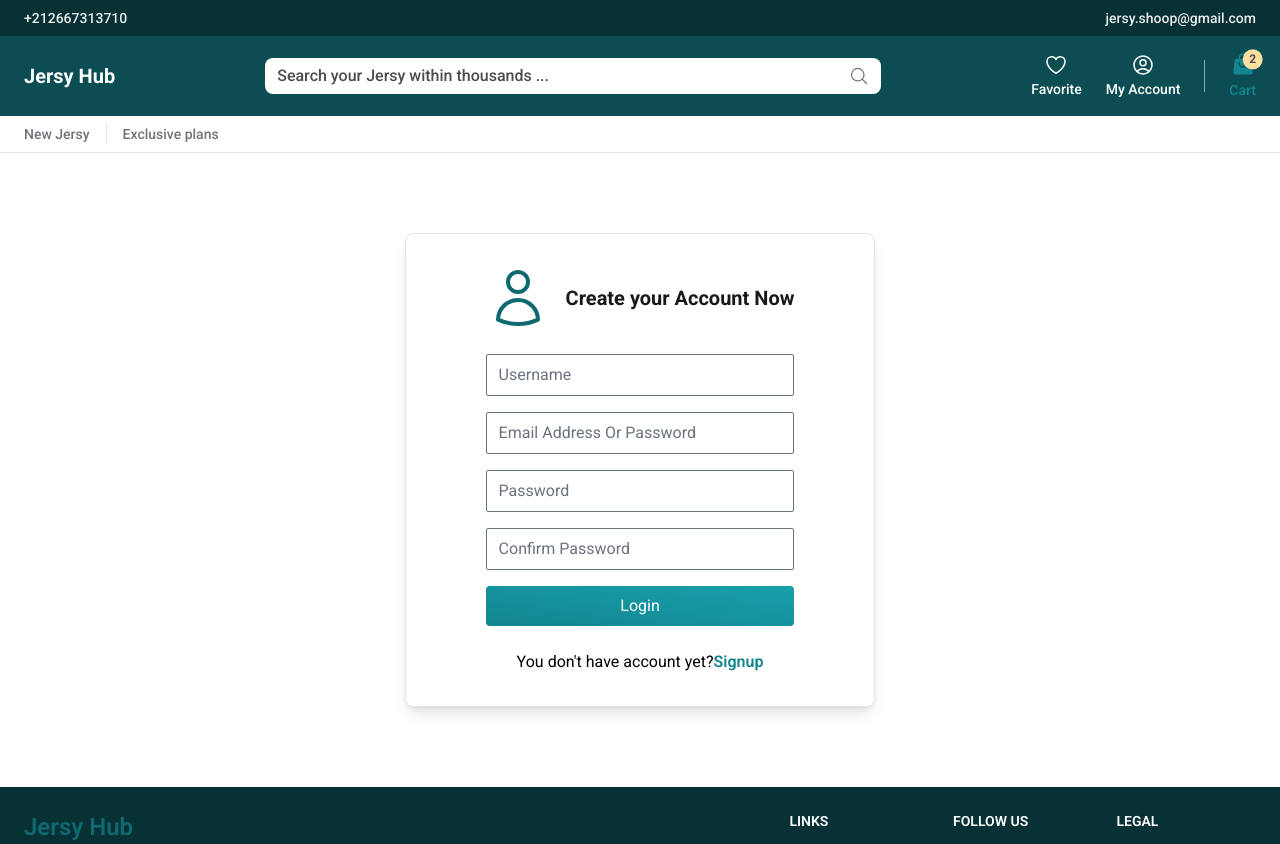
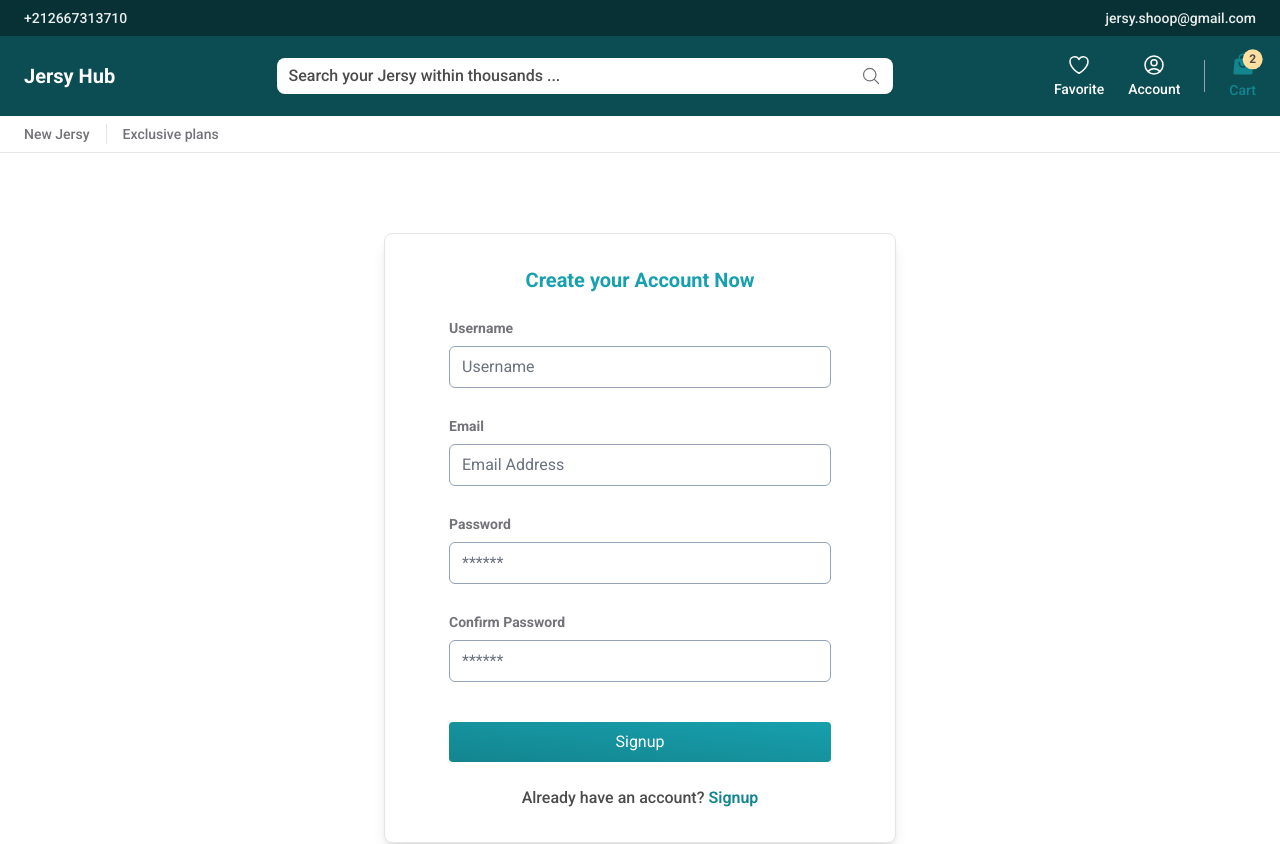
Before and after one commit to yacineahmaich/mega-mart-front, a React (Vite) app: page /account/signup in a window 1280 px wide. Shown: the top 844 px of the page. Built offline with nearby package versions, Linux system fonts and the light colour scheme; no server answers.

Commit message:
🚀 prepare auth forms

```diff
--- a/src/components/client/Header.tsx
+++ b/src/components/client/Header.tsx
@@ -41,10 +41,14 @@ const Header = () => {
               <HeartIcon className="w-6 h-6 sm:h-6 sm:w-6" />
               <span className="hidden sm:block">Favorite</span>
             </div>
-            <div className="flex flex-col items-center space-y-0.5 text-sm font-medium text-white transition-colors cursor-pointer hover:text-slate-200">
-              <UserCircleIcon className="w-6 h-6 sm:h-6 sm:w-6" />
-              <span className="hidden sm:block">My Account</span>
-            </div>
+
+            <Link to="/account/login">
+              <div className="flex flex-col items-center space-y-0.5 text-sm font-medium text-white transition-colors cursor-pointer hover:text-slate-200">
+                <UserCircleIcon className="w-6 h-6 sm:h-6 sm:w-6" />
+                <span className="hidden sm:block">Account</span>
+              </div>
+            </Link>
+
             <div className="w-[1px] h-8 bg-slate-400"></div>
             <MiniCartButton />
           </div>
--- a/src/pages/guest/AuthLayout.tsx
+++ b/src/pages/guest/AuthLayout.tsx
@@ -3,7 +3,7 @@ import { Outlet } from 'react-router-dom'
 const AuthLayout = () => {
   return (
     <section className="px-3">
-      <div className="px-12 py-8 mx-auto my-10 bg-white border rounded-lg shadow-lg md:px-16 lg:px-20 md:my-20 w-fit border-gray">
+      <div className="max-w-lg px-12 py-8 mx-auto my-10 bg-white border rounded-lg shadow-lg md:px-16 lg:px-16 md:my-20 border-gray">
         <Outlet />
       </div>
     </section>
--- a/src/pages/guest/Login.tsx
+++ b/src/pages/guest/Login.tsx
@@ -1,39 +1,92 @@
-import { UserIcon } from '@heroicons/react/24/outline'
 import { Link } from 'react-router-dom'
+import { ExclamationTriangleIcon } from '@heroicons/react/24/outline'
+import { Formik, Form, Field, ErrorMessage } from 'formik'
+import { loginSchema } from '../../utils/validation/auth'
 
 const Login = () => {
+  const initialValues = {
+    email: '',
+    password: '',
+  }
+
+  const handleSubmit = (values: typeof initialValues) => {
+    console.log(values)
+  }
+
   return (
-    <div className="space-y-6">
-      <div className="flex items-center gap-4">
-        <UserIcon className="w-16 h-16 text-primary-700" />
-        <h4 className="text-xl font-bold text-dark-800">
-          Login To your Account
-        </h4>
+    <div className="space-y-4">
+      <h4 className="text-xl font-bold text-center text-primary-500">
+        Login To your Account
+      </h4>
+
+      <div>
+        <Formik
+          initialValues={initialValues}
+          onSubmit={handleSubmit}
+          validationSchema={loginSchema}
+        >
+          <Form>
+            <div className="relative mb-7">
+              <label
+                className="block mb-2 text-sm font-bold w-fit text-dark-500"
+                htmlFor="email"
+              >
+                Email
+              </label>
+              <Field
+                type="text"
+                name="email"
+                id="email"
+                className="block w-full rounded-md focus:ring-2 focus:ring-primary-500 border-slate-400 focus:border-transparent form-input"
+                placeholder="Username"
+              />
+              <ErrorMessage
+                name="email"
+                render={msg => (
+                  <p className="absolute mt-1 text-xs font-bold top-full text-danger-400">
+                    <ExclamationTriangleIcon className="inline w-5 h-5" />
+                    &nbsp;
+                    <span>{msg}</span>
+                  </p>
+                )}
+              />
+            </div>
+            <div className="relative mb-7">
+              <label
+                className="block mb-2 text-sm font-bold w-fit text-dark-500"
+                htmlFor="password"
+              >
+                Password
+              </label>
+              <Field
+                type="password"
+                name="password"
+                id="password"
+                className="block w-full rounded-md focus:ring-2 focus:ring-primary-500 border-slate-400 focus:border-transparent form-input"
+                placeholder="******"
+              />
+              <ErrorMessage
+                name="password"
+                render={msg => (
+                  <p className="absolute mt-1 text-xs font-bold top-full text-danger-400">
+                    <ExclamationTriangleIcon className="inline w-5 h-5" />
+                    &nbsp;
+                    <span>{msg}</span>
+                  </p>
+                )}
+              />
+            </div>
+            <button className="w-full py-2 mt-3 text-white transition-colors rounded from-primary-600 to-primary-500 bg-gradient-to-tr hover:to-primary-600">
+              Login
+            </button>
+          </Form>
+        </Formik>
       </div>
 
-      <div>
-        <form className="space-y-4">
-          <input
-            type="text"
-            className="block w-full rounded-sm focus:ring-2 focus:ring-primary-500 focus:border-transparent form-input"
-            placeholder="Email Address Or Password"
-          />
-          <input
-            type="password"
-            className="block w-full rounded-sm focus:ring-2 focus:ring-primary-500 focus:border-transparent form-input"
-            placeholder="Password"
-          />
-
-          <button className="w-full py-2 text-white transition-colors rounded from-primary-600 to-primary-500 bg-gradient-to-tr hover:to-primary-600">
-            Login
-          </button>
-        </form>
-      </div>
-
-      <div className="flex flex-wrap items-center justify-center">
+      <div className="flex flex-wrap items-center justify-center gap-1 font-medium text-dark-600">
         <p>You don't have account yet?</p>
         <Link to="/account/signup" className="font-semibold text-primary-600">
-          Signup
+          Login
         </Link>
       </div>
     </div>
--- a/src/pages/guest/Signup.tsx
+++ b/src/pages/guest/Signup.tsx
@@ -1,47 +1,148 @@
-import { UserIcon } from '@heroicons/react/24/outline'
 import { Link } from 'react-router-dom'
+import { ExclamationTriangleIcon } from '@heroicons/react/24/outline'
+import { Formik, Form, Field, ErrorMessage } from 'formik'
+import { signupSchema } from '../../utils/validation/auth'
 
 const Signup = () => {
+  const initialValues = {
+    name: '',
+    email: '',
+    password: '',
+    passwordConfirmation: '',
+  }
+
+  const handleSubmit = (values: typeof initialValues) => {
+    console.log(values)
+  }
+
   return (
     <div className="space-y-6">
-      <div className="flex items-center gap-4">
-        <UserIcon className="w-16 h-16 text-primary-700" />
-        <h4 className="text-xl font-bold text-dark-800">
+      <h4 className="text-xl font-bold text-center text-primary-500">
         Create your Account Now
       </h4>
-      </div>
 
       <div>
-        <form className="space-y-4">
-          <input
+        <Formik
+          initialValues={initialValues}
+          onSubmit={handleSubmit}
+          validationSchema={signupSchema}
+        >
+          <Form>
+            <div className="relative mb-7">
+              <label
+                className="block mb-2 text-sm font-bold w-fit text-dark-500"
+                htmlFor="name"
+              >
+                Username
+              </label>
+              <Field
                 type="text"
-            className="block w-full rounded-sm focus:ring-2 focus:ring-primary-500 focus:border-transparent form-input"
+                name="name"
+                id="name"
+                className="block w-full transition-all rounded-md focus:ring-2 focus:ring-primary-500 border-slate-400 focus:border-transparent form-input"
                 placeholder="Username"
+                autoComplete="on"
               />
-          <input
+              <ErrorMessage
+                name="name"
+                render={msg => (
+                  <p className="absolute mt-1 text-xs font-bold top-full text-danger-400">
+                    <ExclamationTriangleIcon className="inline w-5 h-5" />
+                    &nbsp;
+                    <span>{msg}</span>
+                  </p>
+                )}
+              />
+            </div>
+            <div className="relative mb-7">
+              <label
+                className="block mb-2 text-sm font-bold w-fit text-dark-500"
+                htmlFor="email"
+              >
+                Email
+              </label>
+              <Field
+                type="email"
+                name="email"
+                id="email"
+                className="block w-full rounded-md focus:ring-2 focus:ring-primary-500 border-slate-400 focus:border-transparent form-input"
+                placeholder="Email Address"
+                autoComplete="on"
+              />
+              <ErrorMessage
+                name="email"
+                render={msg => (
+                  <p className="absolute mt-1 text-xs font-bold top-full text-danger-400">
+                    <ExclamationTriangleIcon className="inline w-5 h-5" />
+                    &nbsp;
+                    <span>{msg}</span>
+                  </p>
+                )}
+              />
+            </div>
+            <div className="relative mb-7">
+              <label
+                className="block mb-2 text-sm font-bold w-fit text-dark-500"
+                htmlFor="password"
+              >
+                Password
+              </label>
+              <Field
+                type="password"
+                name="password"
+                id="password"
+                className="block w-full rounded-md focus:ring-2 focus:ring-primary-500 border-slate-400 focus:border-transparent form-input"
+                placeholder="******"
+                autoComplete="on"
+              />
+              <ErrorMessage
+                name="password"
+                render={msg => (
+                  <p className="absolute mt-1 text-xs font-bold top-full text-danger-400">
+                    <ExclamationTriangleIcon className="inline w-5 h-5" />
+                    &nbsp;
+                    <span>{msg}</span>
+                  </p>
+                )}
+              />
+            </div>
+            <div className="relative mb-7">
+              <label
+                className="block mb-2 text-sm font-bold w-fit text-dark-500"
+                htmlFor="passwordConfirmation"
+              >
+                Confirm Password
+              </label>
+              <Field
                 type="text"
-            className="block w-full rounded-sm focus:ring-2 focus:ring-primary-500 focus:border-transparent form-input"
-            placeholder="Email Address Or Password"
+                name="passwordConfirmation"
+                id="passwordConfirmation"
+                className="block w-full rounded-md focus:ring-2 focus:ring-primary-500 border-slate-400 focus:border-transparent form-input"
+                placeholder="******"
+                autoComplete="on"
               />
-
-          <input
-            type="password"
-            className="block w-full rounded-sm focus:ring-2 focus:ring-primary-500 focus:border-transparent form-input"
-            placeholder="Password"
+              <ErrorMessage
+                name="passwordConfirmation"
+                render={msg => (
+                  <p className="absolute mt-1 text-xs font-bold top-full text-danger-400">
+                    <ExclamationTriangleIcon className="inline w-5 h-5" />
+                    &nbsp;
+                    <span>{msg}</span>
+                  </p>
+                )}
               />
-          <input
-            type="password"
-            className="block w-full rounded-sm focus:ring-2 focus:ring-primary-500 focus:border-transparent form-input"
-            placeholder="Confirm Password"
-          />
-
-          <button className="w-full py-2 text-white transition-colors rounded from-primary-600 to-primary-500 bg-gradient-to-tr hover:to-primary-600">
-            Login
+            </div>
+            <button
+              type="submit"
+              className="w-full py-2 mt-3 text-white transition-colors rounded from-primary-600 to-primary-500 bg-gradient-to-tr hover:to-primary-600"
+            >
+              Signup
             </button>
-        </form>
+          </Form>
+        </Formik>
       </div>
-      <div className="flex flex-wrap items-center justify-center">
-        <p>You don't have account yet?</p>
+      <div className="flex flex-wrap items-center justify-center gap-1 font-medium text-dark-600">
+        <p>Already have an account?</p>
         <Link to="/account/login" className="font-semibold text-primary-600">
           Signup
         </Link>
--- /dev/null
+++ b/src/utils/validation/auth.ts
@@ -0,0 +1,20 @@
+import * as Yup from 'yup'
+
+export const signupSchema = Yup.object({
+  name: Yup.string().min(4).required(),
+  email: Yup.string().email().required(),
+  password: Yup.string()
+    .min(6)
+    .matches(
+      /^[0-9A-Za-z]*[!@#$%^&*()_+\-=\[\]{};':"\\|,.<>\/?][0-9a-zA-Z]*$/,
+      'password should have at least one special character'
+    )
+    .required(),
+  passwordConfirmation: Yup.string()
+    .required('please confirm your password.')
+    .oneOf([Yup.ref('password')], 'passwords must match'),
+})
+export const loginSchema = Yup.object({
+  email: Yup.string().email().required(),
+  password: Yup.string().required(),
+})
```
Also changed, not shown: src/context/Auth/AuthProvider.tsx (added, +33 -0 lines), src/context/Auth/index.ts (added, +18 -0 lines). Lines whose indentation alone changed are shown as unchanged.
